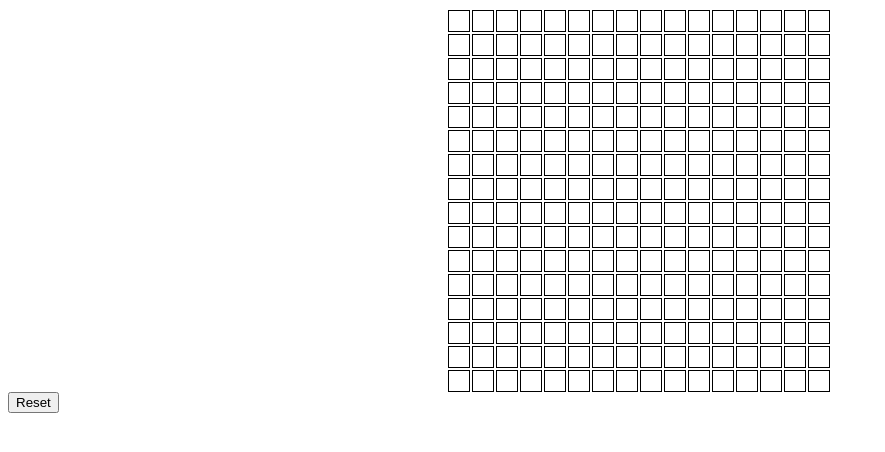
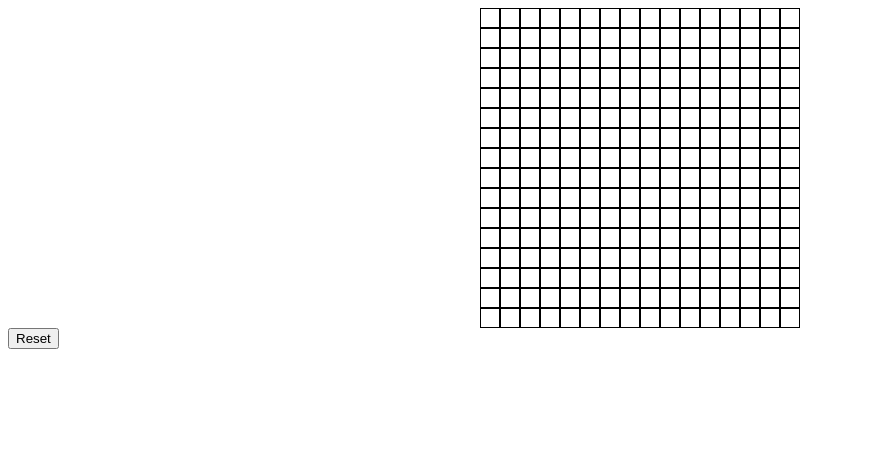
Before and after one commit to ramankala/Etch-a-Sketch, a plain HTML site: page index.html in a window 1280 px wide. Shown: the whole page, without its empty margins (0-885 px from the left). Drawn offline with Linux system fonts and the light colour scheme.

Commit message:
redid using css grid

```diff
--- a/app.js
+++ b/app.js
@@ -10,32 +10,30 @@ const resetBtn = document.querySelector('#reset');
 resetBtn.addEventListener('click', function(){
     let pixelSize = window.prompt('Number of squares per side for the new grid(Max: 100)?');
 
-    createNewGrid(pixelSize);
+    createGrid(pixelSize);
 
 
 });
 
 
-function createGrid(){
+function createGrid(pixelSize){
 
-    let initialSize = 16;
+    container.replaceChildren();
 
-    for (let i = 0; i < initialSize; i++){
-        let row = document.createElement('div');
-        row.className = "row";
+    container.style.setProperty("--grid-rows", pixelSize);
+    container.style.setProperty("--grid-cols", pixelSize);
 
-        for (let j = 0; j < initialSize; j++){
-            let box = document.createElement('div');
-            box.className = "cell";
-            box.addEventListener('mouseover', function(){
-                box.className = "cell blackBox";
+    for (let i = 0; i < pixelSize * pixelSize; i++){
+        let box = document.createElement('div');
+        box.className = "cell";
+        box.addEventListener('mouseover', function(e){
+            e.target.style.backgroundColor = "black";
+        })
 
-            });
-            row.appendChild(box);
-        }
-        container.appendChild(row);
+        container.appendChild(box);
 
     }
+
 
 
 }
@@ -61,32 +59,22 @@ function createGrid(){
 
 //     container.replaceChildren();
 
-//     container.style.setProperty("--grid-rows", pixelSize);
-//     container.style.setProperty("--grid-cols", pixelSize);
-
-//     // container.style.height = pixelSize;
-//     // container.style.width = pixelSize;
+//     // container.style.setProperty("--grid-rows", pixelSize);
+//     // container.style.setProperty("--grid-cols", pixelSize);
 
 
-//     for (let i = 0; i < pixelSize; i++){
-//         let row = document.createElement('div');
-//         row.className = "row";
+//     for (let i = 0; i < pixelSize * pixelSize; i++){
+//         let box = document.createElement('div');
+//         box.className = "cell";
+//         box.addEventListener('mouseover', function(e){
+//             e.target.style.backgroundColor = "black";
+//         })
 
-//         for (let j = 0; j < pixelSize; j++){
-//             let box = document.createElement('div');
-//             box.className = "cell";
-//             box.addEventListener('mouseover', function(){
-//                 box.className = "cell blackBox";
-
-//             });
-//             row.appendChild(box);
-//         }
-//         container.appendChild(row);
-
+//         container.appendChild(box);
 //     }
 // }
 
-createGrid();
+createGrid(16);
 
 //how to create a new grid in the same total space as before? e.g. 64x64
 //look into using css grid instead of flexbox
--- a/style.css
+++ b/style.css
@@ -1,10 +1,12 @@
-.cell {
-    display: flex;
+/* .cell {
+    display: grid;
     border: 1px solid black;
     height: 20px;
     width: 20px;
     margin-right: 2px;
     margin-top: 2px;
+    grid-template-rows: repeat(var(--grid-rows), 3fr);
+    grid-template-columns: repeat(var(--grid-cols), 3fr);
 
   }
   .row{
@@ -19,4 +21,19 @@
 
   #container{
 
+
+  } */
+
+  .cell {
+      border: 1px solid black;
   }
+
+  #container{
+      display: grid;
+      /* grid-template-rows: repeat(16, 3fr);
+      grid-template-columns: repeat(16, 3fr); */
+      grid-template-rows: repeat(var(--grid-rows), 20px);
+      grid-template-columns: repeat(var(--grid-cols), 20px);
+      justify-content: center;
+
+  }
```
